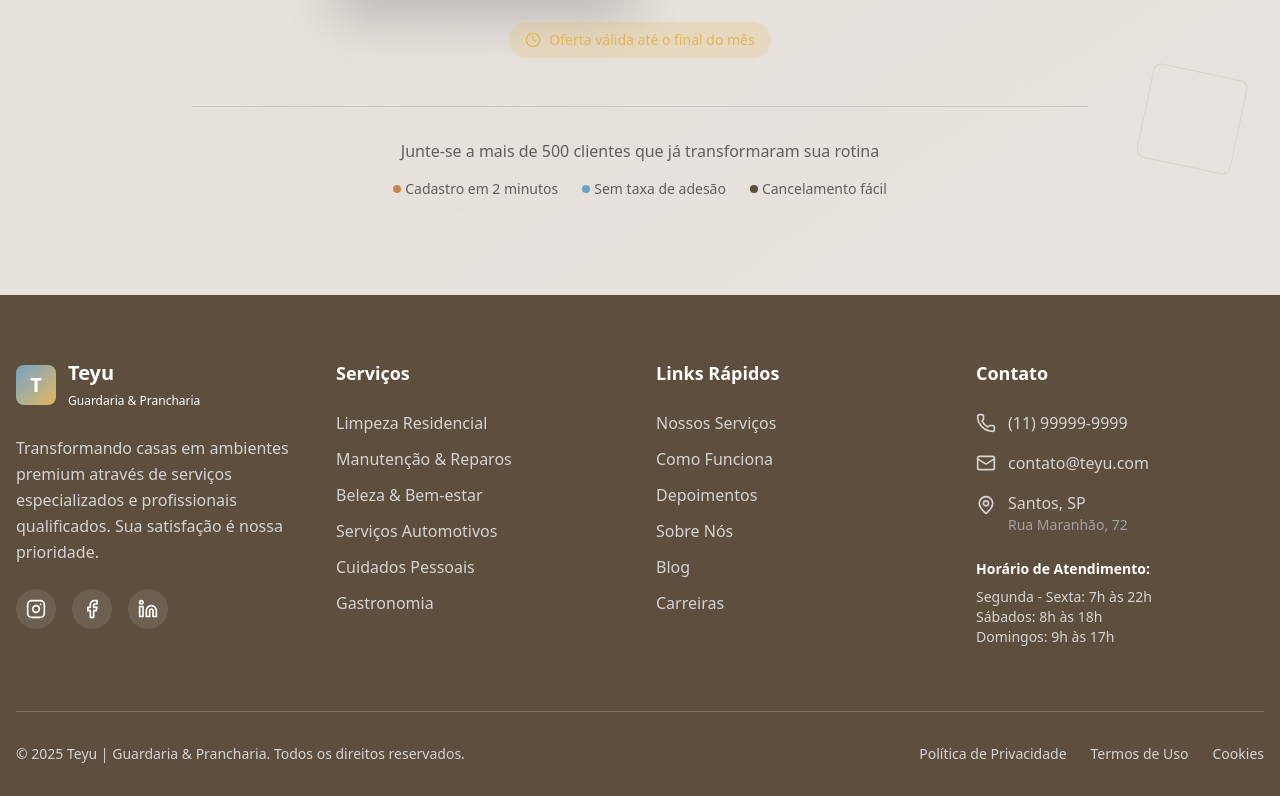
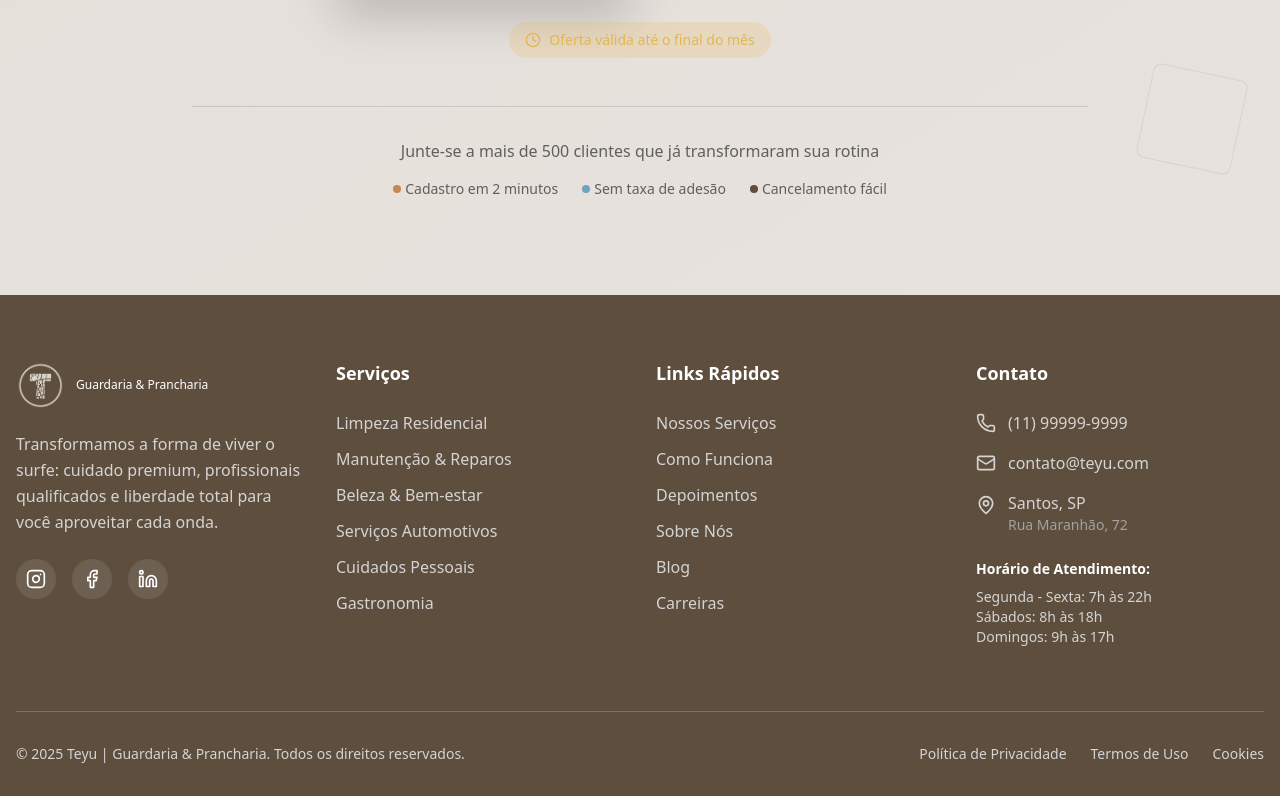
Before and after one commit to ivanmartins090317/lp-teyu-nextjs, a Next.js app: page / in a window 1280 px wide. Shown: the part 5087-5883 px from the top of the page. Built offline with nearby package versions, Linux system fonts and the light colour scheme.

Commit message:
feat: inserted logo to client.

```diff
--- a/app/_components/Footer.tsx
+++ b/app/_components/Footer.tsx
@@ -1,5 +1,6 @@
 import React from "react";
 import {Phone, Mail, MapPin, Instagram, Facebook, Linkedin} from "lucide-react";
+import Image from "next/image";
 
 const Footer = () => {
   const currentYear = new Date().getFullYear();
@@ -12,17 +13,25 @@ const Footer = () => {
           {/* Company Info */}
           <div className="space-y-6">
             <div className="flex items-center space-x-3">
-              <div className="w-10 h-10 bg-gradient-to-br from-[#71A2C1] to-[#e3b653] rounded-lg flex items-center justify-center">
-                <span className="text-white font-playfair font-bold text-xl">T</span>
+              {/* <div className="w-10 h-10  rounded-lg flex items-center justify-center"></div> */}
+              <div className="w-10 h-10 lg:w-12 lg:h-12">
+                <Image
+                  src="/favico_teyu_white.png"
+                  alt="logo"
+                  width={40}
+                  height={40}
+                  className="w-full h-auto"
+                />
               </div>
               <div>
-                <h3 className="font-playfair font-bold text-xl">Teyu</h3>
                 <span className="text-xs text-white">Guardaria & Prancharia</span>
               </div>
+              <div></div>
             </div>
+
             <p className="font-source text-neutral-300 leading-relaxed">
-              Transformando casas em ambientes premium através de serviços especializados
-              e profissionais qualificados. Sua satisfação é nossa prioridade.
+              Transformamos a forma de viver o surfe: cuidado premium, profissionais
+              qualificados e liberdade total para você aproveitar cada onda.
             </p>
             <div className="flex space-x-4">
               <a
--- a/app/layout.tsx
+++ b/app/layout.tsx
@@ -22,9 +22,9 @@ export const metadata: Metadata = {
   keywords:
     "guardaria, surfe, organização, estilo, serviços premium, praia, surfe profissional",
   icons: {
-    icon: "/favicon_teyu.png",
-    shortcut: "/favicon_teyu.png",
-    apple: "/favicon_teyu.png"
+    icon: "/favico_teyu_white.png",
+    shortcut: "/favico_teyu_white.png",
+    apple: "/favico_teyu_white.png"
   },
   openGraph: {
     title: "Teyu Guardaria | Viva a experiência completa do surfe",
```
